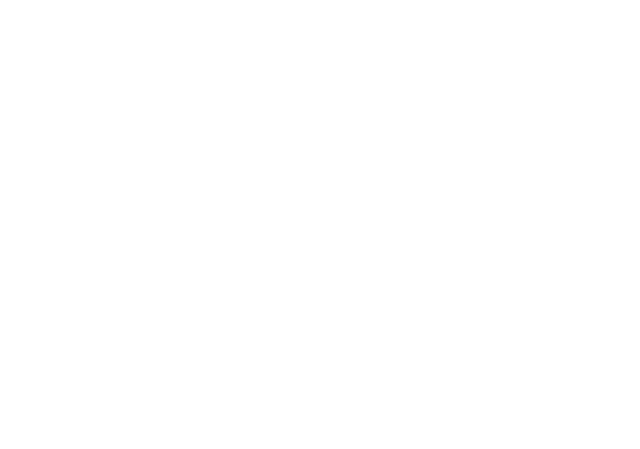
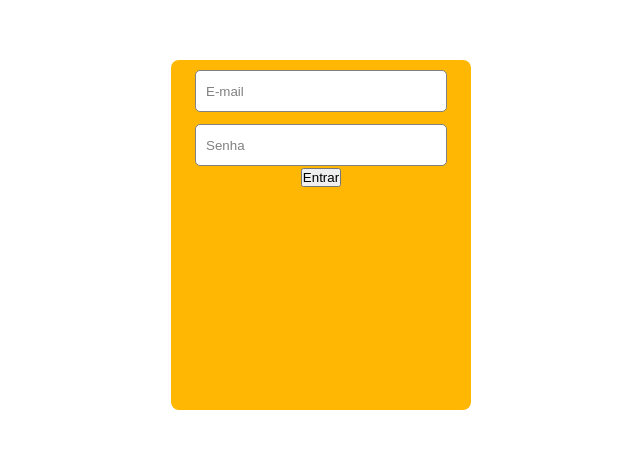
Before and after one commit to provihack-equipe-25/ph-team25, a React (Create React App) app in the folder team25/: page /login in a window 1280 px wide. Before the commit this address had no page. Shown: the part 165-614 px from the top of the page, without its empty margins (319-959 px from the left). Built offline with nearby package versions, Linux system fonts and the light colour scheme.

Commit message:
[fix] build fixes

```diff
--- a/team25/src/router/Router.js
+++ b/team25/src/router/Router.js
@@ -1,11 +1,13 @@
 import React from "react";
 import { Route, Routes } from "react-router-dom";
 import Home from "../pages/home/Home";
+import Login from "../pages/Login";
 
 const Router = () => {
   return (
     <Routes>
       <Route path="/" element={<Home />} />
+      <Route path="/login" element={<Login />}/>
     </Routes>
   );
 };
--- a/team25/src/services/base_url.js
+++ b/team25/src/services/base_url.js
@@ -1,3 +1,3 @@
-const base_url = "https://squad-25-provihack.herokuapp.com/"
+const base_url = "https://squad-25-provihack.herokuapp.com"
 
 export default base_url
```
